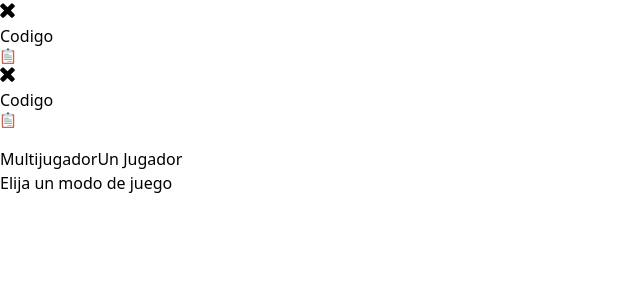
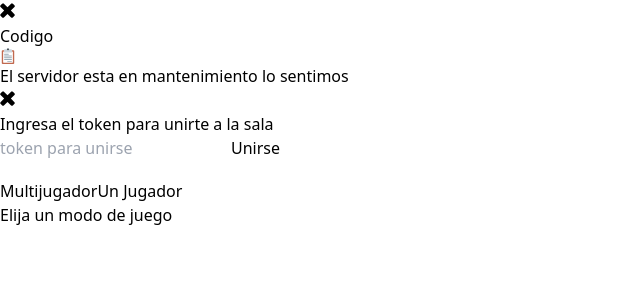
Before and after one commit to AbelAlejandroDev/tict-tact-toe, a React (Vite) app: page / in a window 1280 px wide. Shown: the top 300 px of the page, without its empty margins (0-640 px from the left). Built offline with nearby package versions, Linux system fonts and the light colour scheme; no server answers.

Commit message:
Update modal when server crash

```diff
--- a/src/components/Modal.jsx
+++ b/src/components/Modal.jsx
@@ -1,11 +1,33 @@
-import { useState } from "react";
+import { useContext, useState } from "react";
+import { SocketContext } from "../context/SocketContext";
+import NotificationBubble from "./NotificationBubble";
 
-export const Modal = ({ code, modal, closeModal }) => {
+export const Modal = ({ modal, closeModal, create, join }) => {
+  const { socket, token } = useContext(SocketContext);
   const [copied, setCopied] = useState(false);
+  const [codeRoom, setCodigo] = useState("");
+  const id = socket.id;
+
+  const onSubmit = (e) => {
+    e.preventDefault();
+    socket.emit("unirse-partida", { codeRoom, id });
+    sessionStorage.setItem("token",token)
+    socket.on("jugador-unido", (players) => {
+      if (players.length === 2) {
+        setTimeout(() => {
+          closeModal();
+        }, 2000);
+      }
+    });
+    setCodigo("");
+  };
+  const onChange = ({ target }) => {
+    setCodigo(target.value);
+  };
 
   const copyPartyCode = () => {
     navigator.clipboard
-      .writeText(code)
+      .writeText(token)
       .then(() => {
         setCopied(true);
         setTimeout(() => {
@@ -18,26 +40,34 @@ export const Modal = ({ code, modal, closeModal }) => {
   };
 
   return (
+    <>
       <div
         className={`fixed inset-0 z-50 overflow-hidden ${
           modal ? "opacity-100" : "opacity-0 pointer-events-none"
         } transition-opacity duration-500`}
       >
+        {copied && (
+          <NotificationBubble
+            success={true}
+            message={"Ahora comparte el código con tu amigo para jugar"}
+          />
+        )}
+
         <div
           onClick={closeModal}
           className="fixed inset-0 bg-gray-800 opacity-75"
         ></div>
-      <div className="fixed top-1/2 left-1/2 transform -translate-x-1/2 -translate-y-1/2 bg-white rounded-lg p-6 max-w-md w-full">
+        <div className="fixed top-1/2 left-1/2 transform -translate-x-1/2 -translate-y-1/2 bg-white rounded-lg p-6 max-w-md h-44 w-full">
           <button
             onClick={closeModal}
             className="absolute top-0 right-0 m-2 bg-red-200 rounded-full px-4 py-2 text-red-500 hover:opacity-85"
           >
             <img src="close.svg" alt="X" className="h-7  w-3" />
           </button>
+          {create && (
             <div className="mb-4 overflow-x-auto">
-          {/* Contenido aleatorio */}
               <h1 className="text-xl text-center font-bold mb-2">Codigo</h1>
-          <p
+              <div
                 onClick={copyPartyCode}
                 className="cursor-pointer flex items-center"
               >
@@ -52,15 +82,49 @@ export const Modal = ({ code, modal, closeModal }) => {
                   </>
                 ) : (
                   <>
-                <img src="copy.svg" alt="copiar" className="h-16 w-16  mr-4" />
+                    <img
+                      src="copy.svg"
+                      alt="copiar"
+                      className="h-16 w-16  mr-4"
+                    />
                     <div className="overflow-x-auto max-h-40">
-                  <p>{code}</p>
+                      <p>{token ? token :"El servidor esta en mantenimiento lo sentimos"}</p>
                     </div>
                   </>
                 )}
-          </p>
               </div>
             </div>
+          )}
+          {join && (
+            <>
+              <h2 className="text-lg mb-2">
+                Ingresa el token para unirte a la sala
+              </h2>
+              <form className="flex flex-col" onSubmit={onSubmit}>
+                <input
+                  type="text"
+                  name="codigo"
+                  placeholder="token para unirse"
+                  className="border  border-gray-600  px-2 py-1 rounded mr-2 focus:outline-none focus:border-blue-700"
+                  onChange={onChange}
+                  value={codeRoom}
+                />
+                <button
+                  className={`px-4 mt-4 justify-center py-2 rounded text-white bg-blue-700 hover:bg-blue-500 ${
+                    codeRoom.trim().length === 0
+                      ? "bg-gray-300 cursor-not-allowed hover:bg-slate-300"
+                      : ""
+                  }`}
+                  type="submit"
+                  disabled={codeRoom.trim().length === 0}
+                >
+                  Unirse
+                </button>
+              </form>
+            </>
+          )}
         </div>
+      </div>
+    </>
   );
 };
```
Lines whose indentation alone changed are shown as unchanged.
